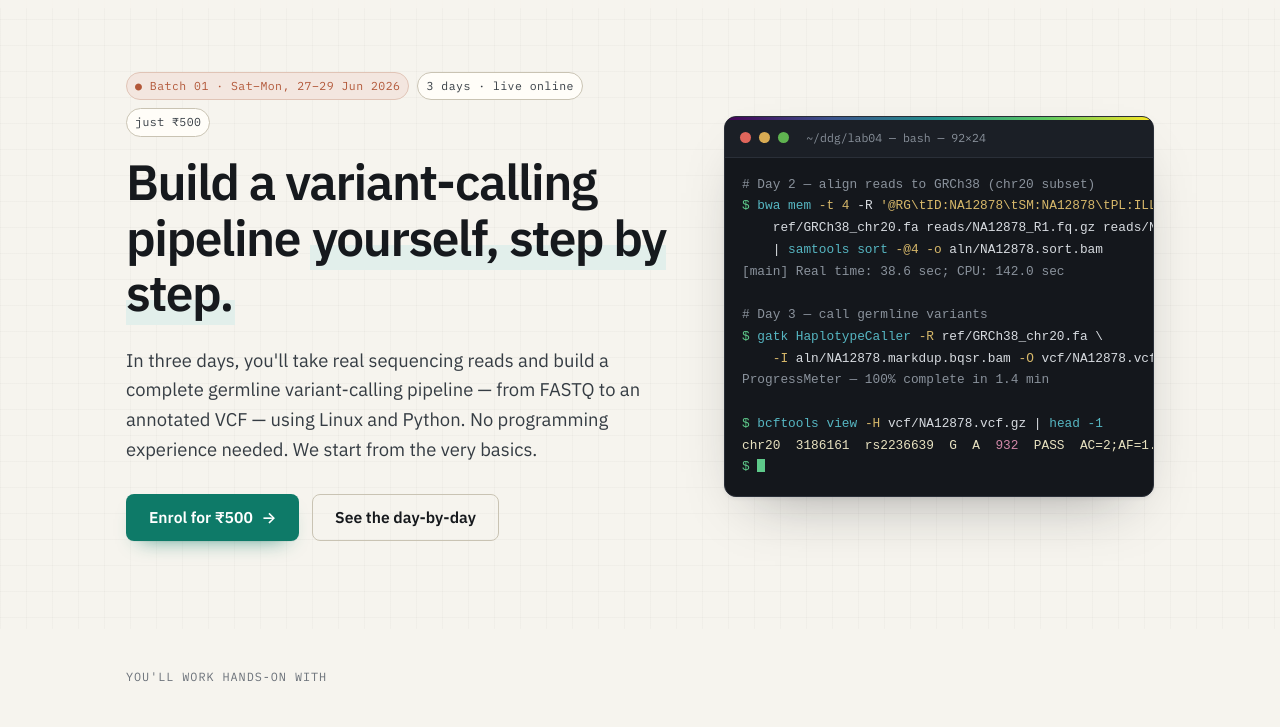
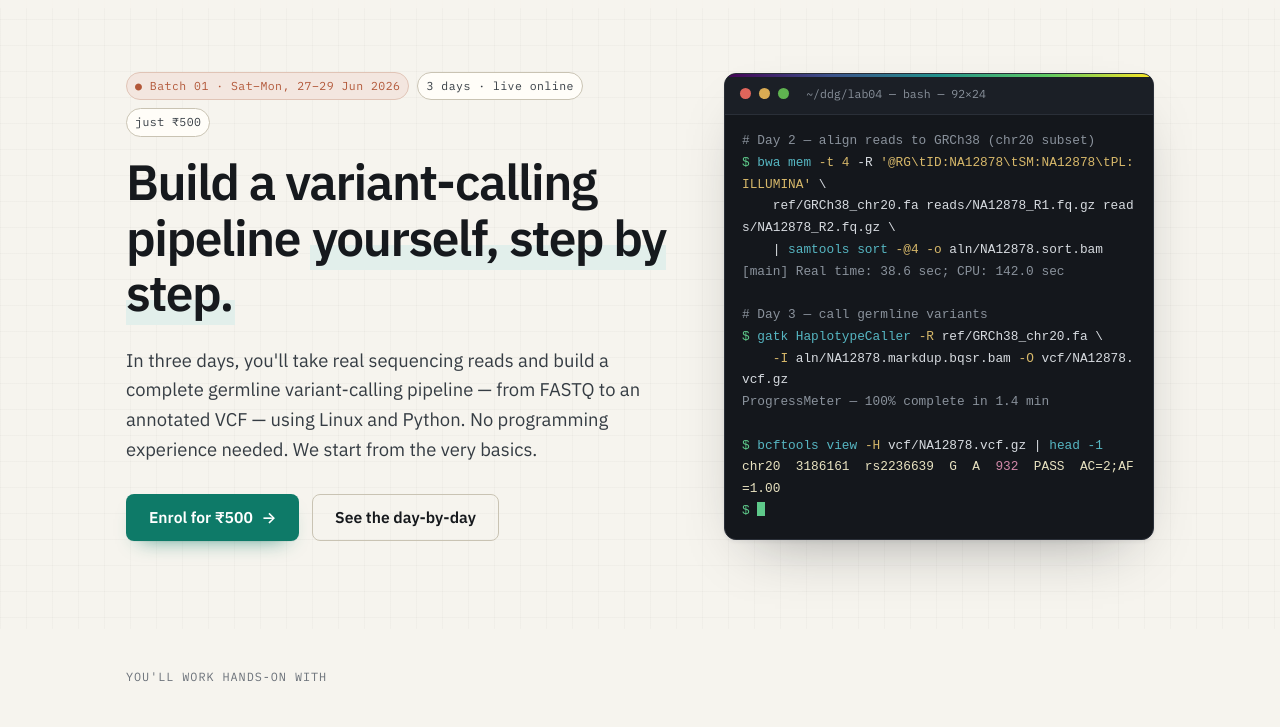
Before and after one commit to deepdivegenomics/deepdivegenomics.github.io, a plain HTML site: page index.html in a window 1280 px wide. Shown: the part 59-786 px from the top of the page. Drawn offline with Linux system fonts and the light colour scheme.

Commit message:
minor changes to sytles

```diff
--- a/styles.css
+++ b/styles.css
@@ -216,8 +216,12 @@ img, svg { max-width: 100%; }
 .term-bar i { width: 11px; height: 11px; border-radius: 50%; display: inline-block; }
 .term-bar i:nth-child(1){ background:#e0655b; } .term-bar i:nth-child(2){ background:#d9ab53; } .term-bar i:nth-child(3){ background:#5fb350; }
 .term-title { margin-left: .6rem; color: var(--term-dim); font-size: .72rem; }
-.term-body { padding: .95rem 1.05rem 1.1rem; overflow-x: auto; }
-.term-body pre { margin: 0; white-space: pre; }
+.term-body { padding: .95rem 1.05rem 1.1rem; overflow-x: hidden; }
+.term-body pre { margin: 0; white-space: pre-wrap; word-break: break-all; }
+@media (max-width: 760px) {
+  .term-body { overflow-x: auto; }
+  .term-body pre { white-space: pre; word-break: normal; }
+}
 .term-body .l { display: block; }
 .tp { color: var(--term-green); }              /* prompt $ */
 .tc { color: var(--term-cyan); }               /* command */
```
